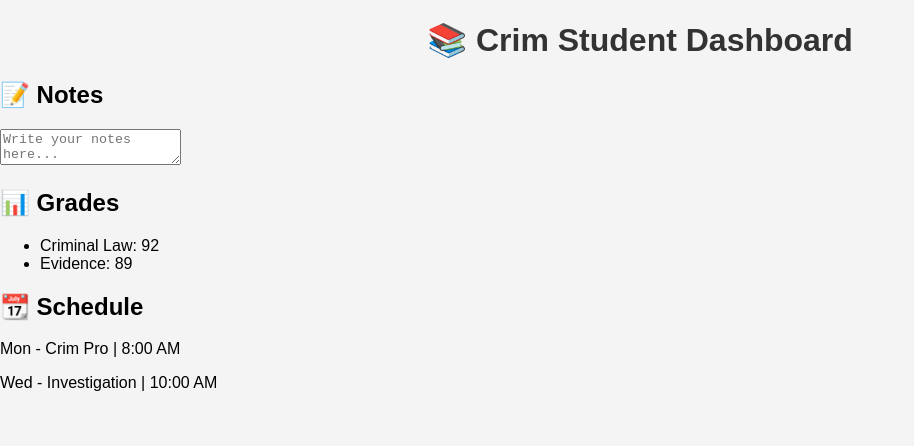
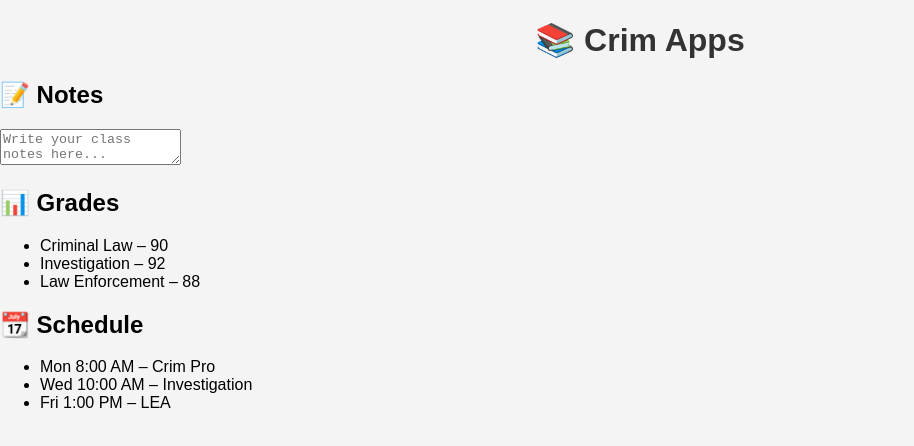
Before and after one commit to thepakuh/crim-apps, a plain HTML site: page index.html in a window 1280 px wide. Shown: the whole page, without its empty margins (0-914 px from the left). Drawn offline with Linux system fonts and the light colour scheme.

Commit message:
Update index.html

```diff
--- a/index.html
+++ b/index.html
@@ -1,31 +1,38 @@
 <!DOCTYPE html>
-<html>
+<html lang="en">
 <head>
+  <meta charset="UTF-8" />
   <meta name="viewport" content="width=device-width, initial-scale=1.0" />
   <title>Crim Apps</title>
   <link rel="stylesheet" href="style.css" />
 </head>
 <body>
-  <h1>📚 Crim Student Dashboard</h1>
+  <div class="container">
+    <h1>📚 Crim Apps</h1>
 
     <section>
       <h2>📝 Notes</h2>
-    <textarea placeholder="Write your notes here..."></textarea>
+      <textarea placeholder="Write your class notes here..."></textarea>
     </section>
 
     <section>
       <h2>📊 Grades</h2>
       <ul>
-      <li>Criminal Law: 92</li>
-      <li>Evidence: 89</li>
+        <li>Criminal Law – 90</li>
+        <li>Investigation – 92</li>
+        <li>Law Enforcement – 88</li>
       </ul>
     </section>
 
     <section>
       <h2>📆 Schedule</h2>
-    <p>Mon - Crim Pro | 8:00 AM</p>
-    <p>Wed - Investigation | 10:00 AM</p>
+      <ul>
+        <li>Mon 8:00 AM – Crim Pro</li>
+        <li>Wed 10:00 AM – Investigation</li>
+        <li>Fri 1:00 PM – LEA</li>
+      </ul>
     </section>
+  </div>
 
   <script src="script.js"></script>
 </body>
```
Lines whose indentation alone changed are shown as unchanged.
